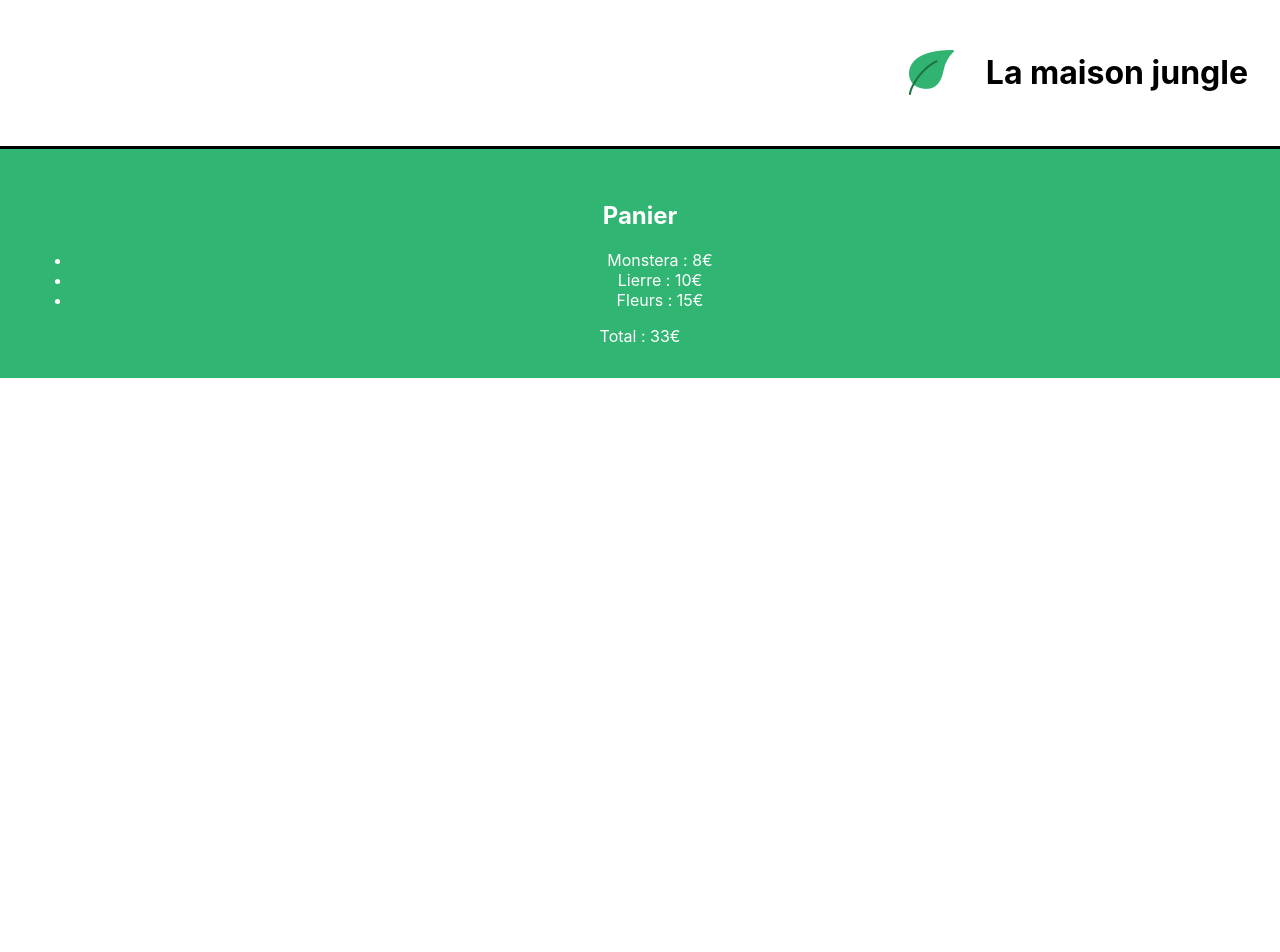
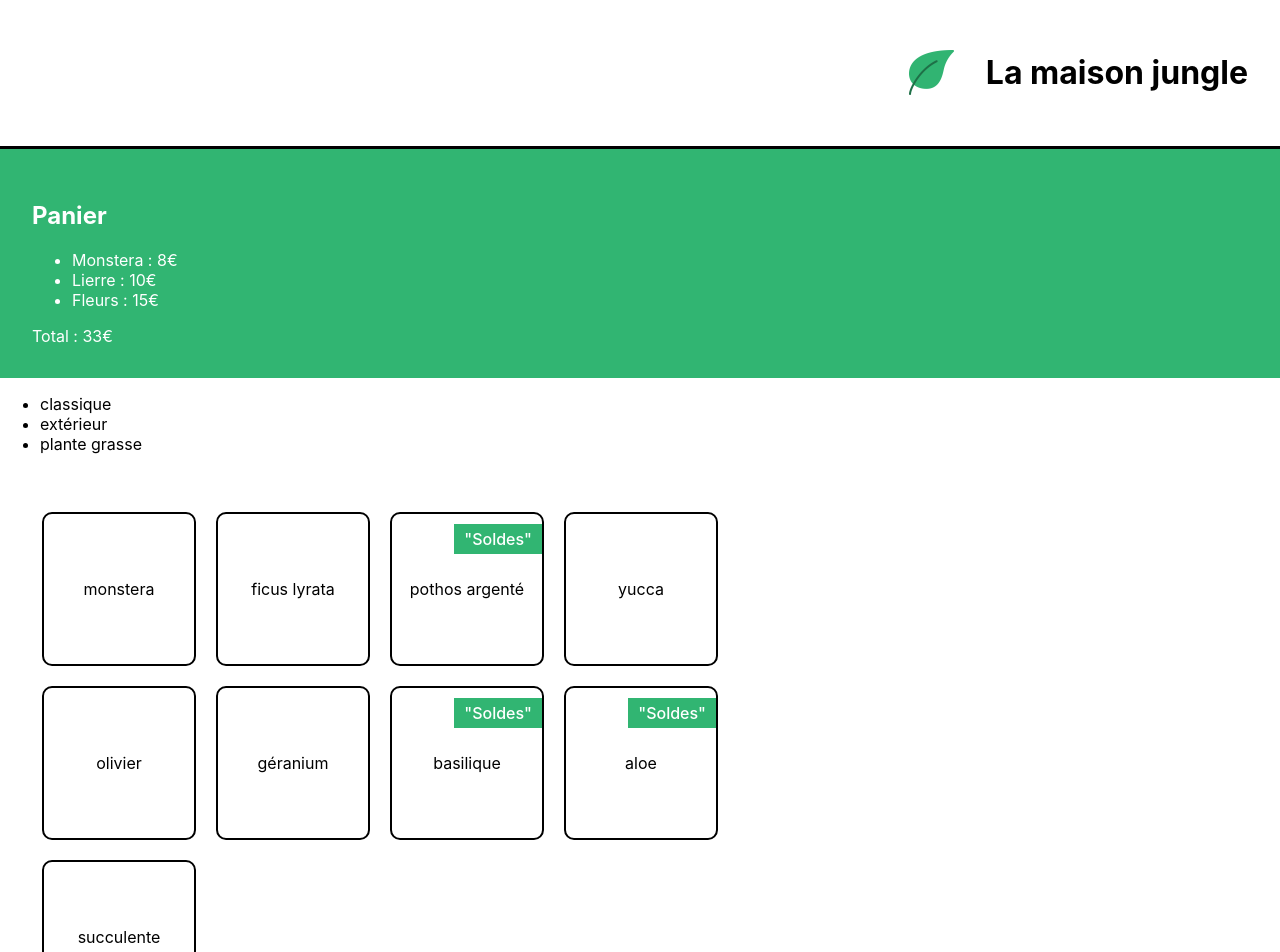
Before and after one commit to RouanLaporal/La_maison_jungle, a React (Create React App) app: page / in a window 1280 px wide. Shown: the top 952 px of the page. Before the commit the page ends 800 px from the top, so only its background shows below. Built offline with nearby package versions, Linux system fonts and the light colour scheme.

Commit message:
Feat create the shoppingList Component and adding data

```diff
--- a/src/components/App/App.css
+++ b/src/components/App/App.css
@@ -1,4 +1,4 @@
-.App {
+/* .App {
   text-align: center;
 }
 
@@ -35,4 +35,4 @@
   to {
     transform: rotate(360deg);
   }
-}
+} */
--- a/src/components/App/App.tsx
+++ b/src/components/App/App.tsx
@@ -2,12 +2,14 @@ import React from 'react';
 import './App.css';
 import Banner from '../Banner/Banner';
 import Cart from '../Cart/Cart';
+import ShoppingList from '../ShoppingList/ShoppingList';
 
 function App() {
   return (
     <div className="App">
       <Banner/>
       <Cart/>
+      <ShoppingList/>
     </div>
   );
 }
--- /dev/null
+++ b/src/components/ShoppingList/ShoppingList.css
@@ -0,0 +1,30 @@
+.lmj-plant-list {
+	list-style-type: none;
+	padding: 32px;
+	display: flex;
+	flex-wrap: wrap;
+	max-width: 800px;
+}
+
+.lmj-plant-item {
+	border: solid 2px black;
+	border-radius: 10px;
+	height: 150px;
+	width: 150px;
+	margin: 10px;
+	display: flex;
+	align-items: center;
+	justify-content: center;
+	flex-direction: column;
+	position: relative;
+}
+
+.lmj-sales{
+    position: absolute;
+    right: 0px;
+    top: 10px;
+    font-weight: 500;
+    color: white;
+    padding: 5px 10px;
+    background-color: #31b572;
+}
--- /dev/null
+++ b/src/components/ShoppingList/ShoppingList.tsx
@@ -0,0 +1,23 @@
+import { plantList, IplantList } from "../../data/plantList"
+import './ShoppingList.css';
+function ShoppingList(){
+    const categories = plantList.reduce((acc:any, plant: IplantList) =>
+        acc.includes(plant.category) ? acc : [...acc, plant.category], []
+    )
+    console.log(categories)
+    return(
+        <div>
+            <ul>
+                {categories.map((category:string) =>(
+                    <li key={category}>{category}</li>
+                ))}
+            </ul>
+            <ul role="dialog" className="lmj-plant-list">
+                {plantList.map((plant) =>(
+                    <li key={plant.id} className="lmj-plant-item">{plant.name} {plant.isSpecialOffer && <div className="lmj-sales">"Soldes"</div>}</li>
+                ))}
+            </ul>
+        </div>
+    )
+}
+export default ShoppingList
--- /dev/null
+++ b/src/data/plantList.tsx
@@ -0,0 +1,55 @@
+export interface IplantList{
+    name:string,
+    category:string,
+    id:string
+}
+export const plantList = [
+	{
+		name: 'monstera',
+		category: 'classique',
+		id: '1ed'
+	},
+	{
+		name: 'ficus lyrata',
+		category: 'classique',
+		id: '2ab'
+	},
+	{
+		name: 'pothos argenté',
+		category: 'classique',
+		id: '3sd',
+		isSpecialOffer: true
+	},
+	{
+		name: 'yucca',
+		category: 'classique',
+		id: '4kk'
+	},
+	{
+		name: 'olivier',
+		category: 'extérieur',
+		id: '5pl'
+	},
+	{
+		name: 'géranium',
+		category: 'extérieur',
+		id: '6uo'
+	},
+	{
+		name: 'basilique',
+		category: 'extérieur',
+		id: '7ie',
+		isSpecialOffer: true
+	},
+	{
+		name: 'aloe',
+		category: 'plante grasse',
+		id: '8fp',
+		isSpecialOffer: true
+	},
+	{
+		name: 'succulente',
+		category: 'plante grasse',
+		id: '9vn'
+	}
+]
```
Also changed, not shown: 1 other file (tests, documents, lock files or other folders).
